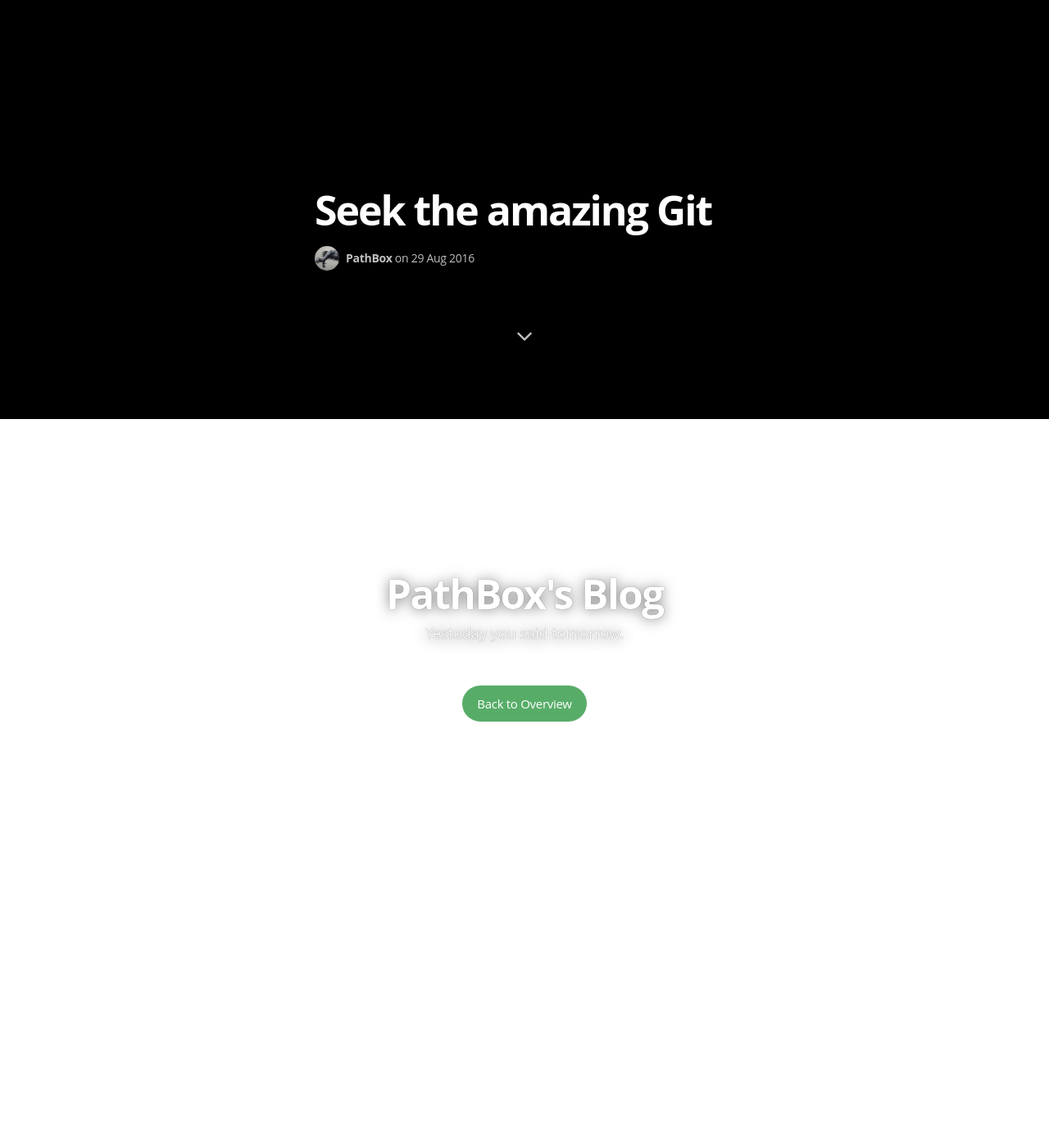
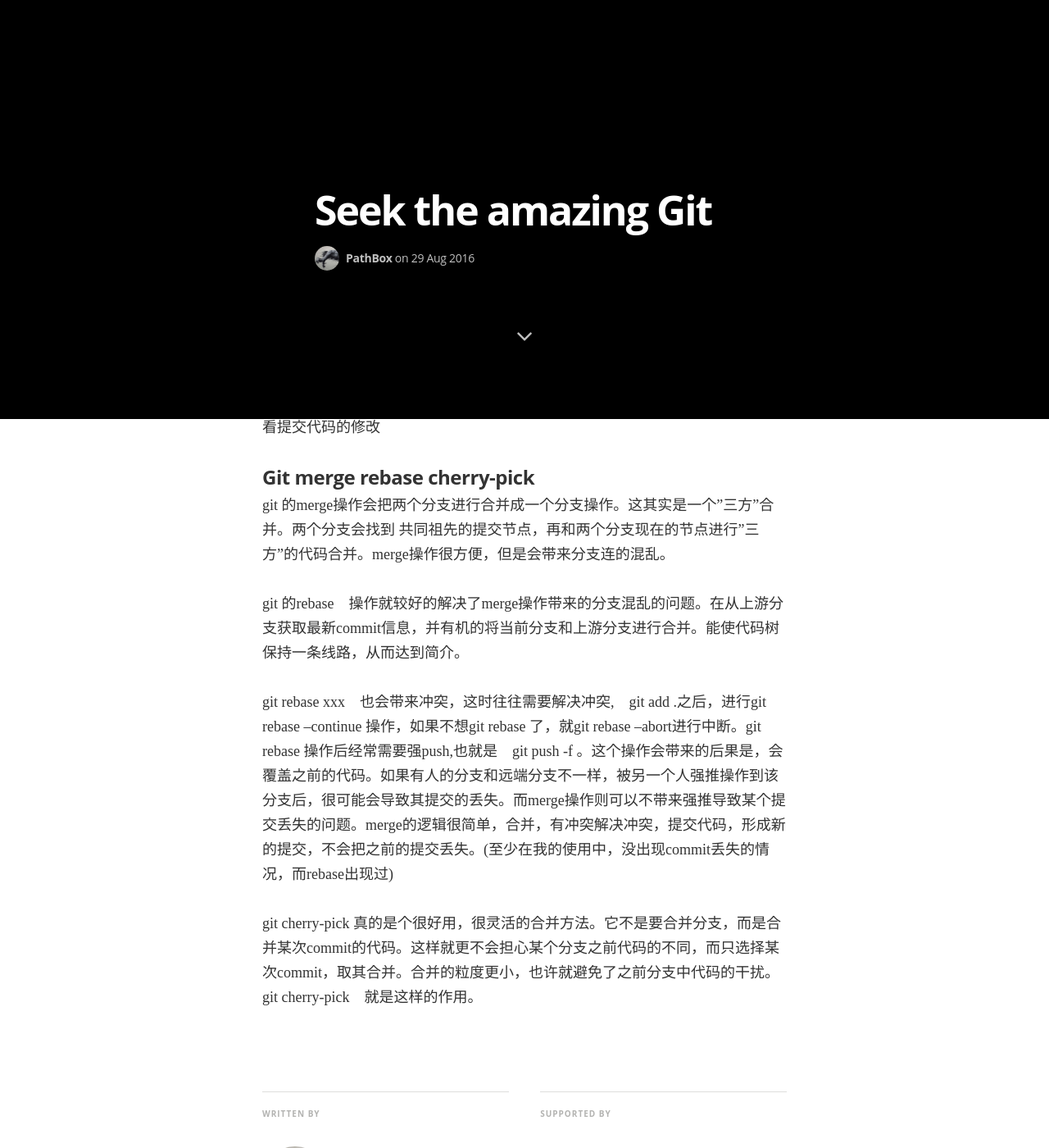
Before and after one commit to pathbox/pathbox.github.io, a Jekyll site: the page built from _posts/2016-08-29-seek-the-amazing-git.md, in a window 1280 px wide and 1400 px high, scrolled down 889 px. Shown: the whole window at 82% size. Built offline with Jekyll 4.4.1, drawn with Linux system fonts in a browser that asks for light colours; nearby versions of some CDN libraries; some web fonts are replaced; comment, search, counter and statistics services are not loaded; before the commit the page ends 1859 px from its top, so only the background shows below that.

Commit message:
git rebase merge cherry-pick

```diff
--- a/_posts/2016-08-29-seek-the-amazing-git.md
+++ b/_posts/2016-08-29-seek-the-amazing-git.md
@@ -12,3 +12,24 @@ Git is amazing! 本文是对git的进一步的学习和掌握总结。
 
 Git是分布式的版本控制管理系统，出自linus主导的团队，它是开源的项目。Git已经得到了世界上大部分软件开发人员的认可，
 几乎成为了软件开发团队必不可少的代码版本管理工具。起初对git的了解仅限于命令的使用。现在，对git更深入的学习，让我惊诧于git的设计思想和原理。
+
+##### Git的工具
+
+gitk
+
+git自带的图形化工具，可以很方便的看见提交、分支、代码等信息。
+
+tig
+
+命令行式的工具。和git的命令配合使用，基本就满足所有操作了。我一般用来查看提交代码的修改
+
+##### Git merge rebase cherry-pick
+
+git 的merge操作会把两个分支进行合并成一个分支操作。这其实是一个"三方"合并。两个分支会找到
+共同祖先的提交节点，再和两个分支现在的节点进行"三方"的代码合并。merge操作很方便，但是会带来分支连的混乱。
+
+git 的rebase　操作就较好的解决了merge操作带来的分支混乱的问题。在从上游分支获取最新commit信息，并有机的将当前分支和上游分支进行合并。能使代码树保持一条线路，从而达到简介。
+
+git rebase xxx　也会带来冲突，这时往往需要解决冲突,　git add .之后，进行git rebase --continue 操作，如果不想git rebase 了，就git rebase --abort进行中断。git rebase 操作后经常需要强push,也就是　git push -f 。这个操作会带来的后果是，会覆盖之前的代码。如果有人的分支和远端分支不一样，被另一个人强推操作到该分支后，很可能会导致其提交的丢失。而merge操作则可以不带来强推导致某个提交丢失的问题。merge的逻辑很简单，合并，有冲突解决冲突，提交代码，形成新的提交，不会把之前的提交丢失。(至少在我的使用中，没出现commit丢失的情况，而rebase出现过)
+
+git cherry-pick 真的是个很好用，很灵活的合并方法。它不是要合并分支，而是合并某次commit的代码。这样就更不会担心某个分支之前代码的不同，而只选择某次commit，取其合并。合并的粒度更小，也许就避免了之前分支中代码的干扰。git cherry-pick　就是这样的作用。
```
